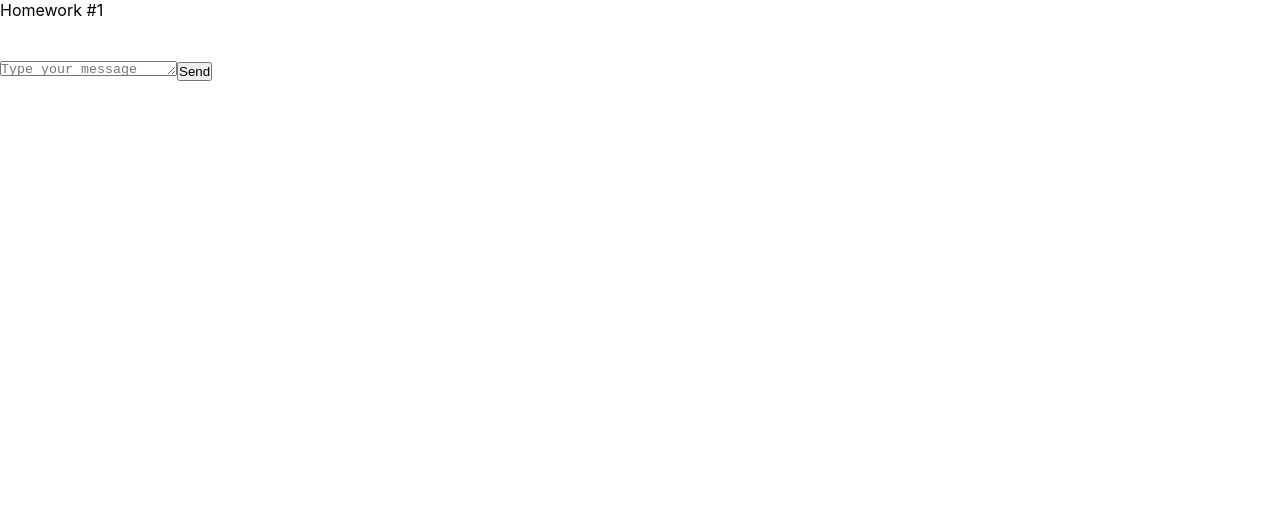
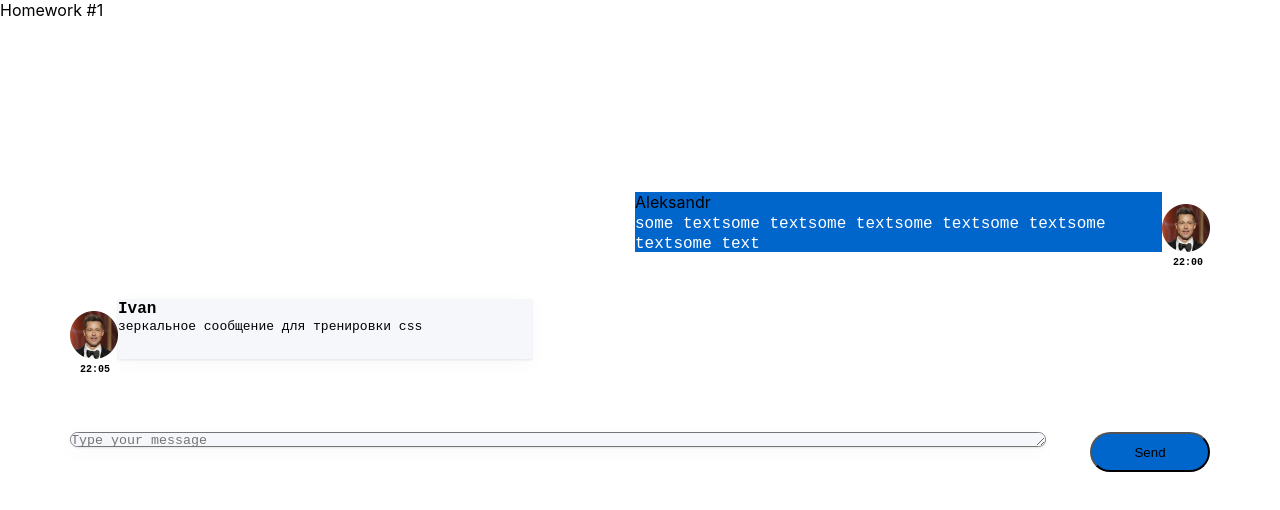
Before and after one commit to alik-avizha/hws2, a React (Create React App) app: page / in a window 1280 px wide. Shown: the top 510 px of the page. Built offline with nearby package versions, Linux system fonts and the light colour scheme.

Commit message:
work with Homework

```diff
--- a/package.json
+++ b/package.json
@@ -1,6 +1,6 @@
 {
   "name": "hws2",
-  "homepage": "http://IgnatZakalinsky.github.io/hws2",
+  "homepage":"https://alik-avizha.github.io/hws2",
   "version": "0.1.0",
   "private": true,
   "dependencies": {
--- a/src/s2-homeworks/hw01/HW1.tsx
+++ b/src/s2-homeworks/hw01/HW1.tsx
@@ -6,22 +6,32 @@ import FriendMessage from './friend-message/FriendMessage'
 import avatar from './avatar.png'
 
 /*
-* 1 - описать тип MessageType
-* 2 - описать тип MessagePropsType в файле Message.tsx
-* 3 - в файле Message.tsx отобразить приходящие данные
-* 4 - выполнить пункты 2, 3 в файле FriendMessage.tsx
+* 1 - описать тип MessageType +
+* 2 - описать тип MessagePropsType в файле Message.tsx +
+* 3 - в файле Message.tsx отобразить приходящие данные +
+* 4 - выполнить пункты 2, 3 в файле FriendMessage.tsx +
 * 5 - сделать стили в соответствии с дизайном
 * */
 
-// нужно создать правильный тип вместо any
-export type MessageType = any
+// нужно создать правильный тип вместо any +
+export type MessageType = {
+    id: number,
+    user: {
+        avatar: string,
+        name: string
+    },
+    message: {
+        text: string,
+        time: string
+    }
+}
 
 // структуру объекта не менять
 export const message0: MessageType = {
     id: 0,
     user: {
         avatar: avatar, // можно менять
-        name: 'Some Name',  // можно менять
+        name: 'Aleksandr',  // можно менять
     },
     message: {
         text: 'some textsome textsome textsome textsome textsome textsome text', // можно менять
@@ -32,11 +42,11 @@ export const friendMessage0: MessageType = {
     id: 100,
     user: {
         avatar: avatar, // можно менять
-        name: 'Friend Name', // можно менять
+        name: 'Ivan', // можно менять
     },
     message: {
         text: 'зеркальное сообщение для тренировки css', // можно менять
-        time: '22:00', // можно менять
+        time: '22:05', // можно менять
     },
 }
 
--- a/src/s2-homeworks/hw01/friend-message/FriendMessage.module.css
+++ b/src/s2-homeworks/hw01/friend-message/FriendMessage.module.css
@@ -7,11 +7,23 @@
 }
 
 .friendImageAndText img {
+    position: absolute;
+    width: 48px;
+    height: 48px;
+    left: 70px;
+    top: 311px;
 
 }
 
 .friendText {
+    position: absolute;
+    width: 414px;
+    height: 60px;
+    left: 118px;
+    top: 299px;
 
+    background: #F5F7FB;
+    box-shadow: 0 5px 20px rgba(29, 33, 38, 0.03), 0 1px 2px rgba(29, 33, 38, 0.1);
 }
 
 .friendText:after {
@@ -19,7 +31,16 @@
 }
 
 .friendName {
-
+    width: 35px;
+    height: 20px;
+    left: 145px;
+    top: 307px;
+    font-family: monospace;
+    font-style: normal;
+    font-weight: 600;
+    font-size: 16px;
+    line-height: 20px;
+    color: #000000;
 }
 
 .friendMessageText {
@@ -27,5 +48,17 @@
 }
 
 .friendTime {
+    position: absolute;
+    width: 29px;
+    height: 12px;
+    left: 80px;
+    top: 364px;
+    font-family: monospace;
+    font-style: normal;
+    font-weight: 600;
+    font-size: 10px;
+    line-height: 12px;
+
+    color: #000000;
 
 }
--- a/src/s2-homeworks/hw01/friend-message/FriendMessage.tsx
+++ b/src/s2-homeworks/hw01/friend-message/FriendMessage.tsx
@@ -1,8 +1,13 @@
 import React from 'react'
 import s from './FriendMessage.module.css'
+import {MessageType} from "../HW1";
+
+export type FriendMessagePropsType = {
+    message: MessageType
+}
 
 // создать тип вместо any и отобразить приходящие данные
-const FriendMessage = (props: any) => {
+const FriendMessage = (props: FriendMessagePropsType) => {
     return (
         <div
             id={'hw1-friend-message-' + props.message.id}
@@ -12,7 +17,7 @@ const FriendMessage = (props: any) => {
                 <img
                     id={'hw1-friend-avatar-' + props.message.id}
                     // создаёт студент
-
+                    src={props.message.user.avatar}
                     //
                 />
                 <div className={s.friendText}>
@@ -21,7 +26,7 @@ const FriendMessage = (props: any) => {
                         className={s.friendName}
                     >
                         {/*создаёт студент*/}
-
+                        {props.message.user.name}
                         {/**/}
                     </div>
                     <pre
@@ -29,7 +34,7 @@ const FriendMessage = (props: any) => {
                         className={s.friendMessageText}
                     >
                         {/*создаёт студент*/}
-
+                        {props.message.message.text}
                         {/**/}
                     </pre>
                 </div>
@@ -39,7 +44,7 @@ const FriendMessage = (props: any) => {
                 className={s.friendTime}
             >
                 {/*создаёт студент*/}
-
+                {props.message.message.time}
                 {/**/}
             </div>
         </div>
--- a/src/s2-homeworks/hw01/message-sender/MessageSender.module.css
+++ b/src/s2-homeworks/hw01/message-sender/MessageSender.module.css
@@ -3,11 +3,24 @@
 }
 
 .textarea {
-
+    position: absolute;
+    width: 976px;
+    height: 40px;
+    left: 70px;
+    top: 432px;
+    background: #F5F7FB;
+    box-shadow: 0 5px 20px rgba(29, 33, 38, 0.03), 0 1px 2px rgba(29, 33, 38, 0.1);
+    border-radius: 20px;
 }
 
 .button {
-
+    position: absolute;
+    width: 120px;
+    height: 40px;
+    left: 1090px;
+    top: 432px;
+    background: #0066CC;
+    border-radius: 20px;
 }
 
 .button:hover {
--- a/src/s2-homeworks/hw01/message/Message.module.css
+++ b/src/s2-homeworks/hw01/message/Message.module.css
@@ -7,10 +7,20 @@
 }
 
 .imageAndText img {
-
+    position: absolute;
+    width: 48px;
+    height: 48px;
+    left: 1162px;
+    top: 204px;
 }
 
 .text {
+    position: absolute;
+    width: 527px;
+    height: 60px;
+    left: 635px;
+    top: 192px;
+    background: #0066CC;
 
 }
 
@@ -19,13 +29,37 @@
 }
 
 .name {
-
+    width: 40px;
+    height: 22px;
+    left: 1097px;
+    top: 199px;
 }
 
 .messageText {
+    width: 489px;
+    height: 20px;
+    left: 648px;
+    top: 224px;
 
+    font-family: monospace;
+    font-style: normal;
+    font-weight: 400;
+    font-size: 16px;
+    line-height: 20px;
+    color: #FFFFFF;
+    white-space: pre-wrap;
 }
 
 .time {
-
+    position: absolute;
+    width: 26px;
+    height: 12px;
+    left: 1173px;
+    top: 257px;
+    font-family: monospace;
+    font-style: normal;
+    font-weight: 600;
+    font-size: 10px;
+    line-height: 12px;
+    color: #000000;
 }
--- a/src/s2-homeworks/hw01/message/Message.tsx
+++ b/src/s2-homeworks/hw01/message/Message.tsx
@@ -1,8 +1,11 @@
 import React from 'react'
 import s from './Message.module.css'
+import {MessageType} from "../HW1";
 
 // нужно создать правильный тип вместо any
-export type MessagePropsType = any
+export type MessagePropsType = {
+    message: MessageType
+}
 
 // нужно отобразить приходящие данные
 const Message = (props: MessagePropsType) => {
@@ -11,26 +14,25 @@ const Message = (props: MessagePropsType) => {
             <div className={s.imageAndText}>
                 <img
                     id={'hw1-avatar-' + props.message.id}
-                    // создаёт студент
-
-                    //
+                    src={props.message.user.avatar}
+                    // создаёт студент//
                 />
                 <div className={s.text}>
                     <div id={'hw1-name-' + props.message.id} className={s.name}>
                         {/*создаёт студент*/}
-
+                        {props.message.user.name}
                         {/**/}
                     </div>
                     <pre id={'hw1-text-' + props.message.id} className={s.messageText}>
                         {/*создаёт студент*/}
-
+                        {props.message.message.text}
                         {/**/}
                     </pre>
                 </div>
             </div>
             <div id={'hw1-time-' + props.message.id} className={s.time}>
                 {/*создаёт студент*/}
-
+                {props.message.message.time}
                 {/**/}
             </div>
         </div>
```
